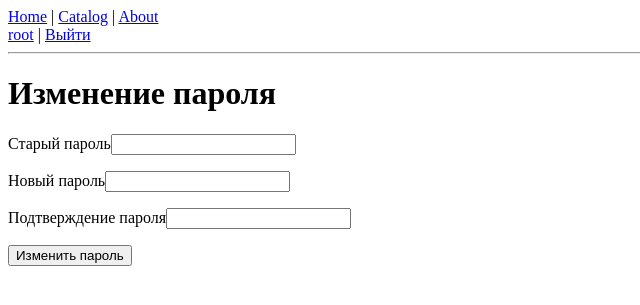
After one commit to RaiTak/worldbook, a Django app: page /users/password_change/ in a window 1280 px wide. The commit adds this page. Shown: the top 305 px of the page, without its empty margins (0-640 px from the left). Run offline with Django 5.2, Linux system fonts and the light colour scheme; a user stored in the database is signed in.

Commit message:
0.09 Create PasswordChange

```diff
--- /dev/null
+++ b/worldbook/templates/users/password_change_form.html
@@ -0,0 +1,18 @@
+{% extends 'main/base.html' %}
+
+
+{% block content %}
+<h1>Изменение пароля</h1>
+
+<form method="post">
+    {% csrf_token %}
+
+    <div class="form-error">{{ form.non_field_errors }}</div>
+    {% for f in form %}
+    <p><label class="form-label" for="{{ f.id_for_label }}">{{ f.label }}</label>{{ f }}</p>
+    <div class="form-error">{{ f.errors }}</div>
+    {% endfor %}
+
+    <p><button type="submit">Изменить пароль</button></p>
+</form>
+{% endblock %}
--- a/worldbook/templates/users/profile.html
+++ b/worldbook/templates/users/profile.html
@@ -20,4 +20,7 @@
 
     <button type="submit">Сохранить</button>
 </form>
+
+<hr>
+<p><a href="{% url 'users:password_change' %}">Сменить пароль</a></p>
 {% endblock %}
--- a/worldbook/users/forms.py
+++ b/worldbook/users/forms.py
@@ -1,6 +1,6 @@
 from django import forms
 from django.contrib.auth import get_user_model
-from django.contrib.auth.forms import AuthenticationForm, UserCreationForm
+from django.contrib.auth.forms import AuthenticationForm, UserCreationForm, PasswordChangeForm
 
 
 class ProfileUserForm(forms.ModelForm):
@@ -53,3 +53,9 @@ class RegisterUserForm(UserCreationForm):
         if get_user_model().objects.filter(email=email).exists():
             raise forms.ValidationError("Такой E-mail уже существует!")
         return email
+
+
+class UserPasswordChangeForm(PasswordChangeForm):
+    old_password = forms.CharField(label="Старый пароль", widget=forms.PasswordInput())
+    new_password1 = forms.CharField(label="Новый пароль", widget=forms.PasswordInput())
+    new_password2 = forms.CharField(label="Подтверждение пароля", widget=forms.PasswordInput())
--- a/worldbook/users/urls.py
+++ b/worldbook/users/urls.py
@@ -1,4 +1,4 @@
-from django.contrib.auth.views import LogoutView
+from django.contrib.auth.views import LogoutView, PasswordChangeDoneView
 from django.urls import path
 from users import views
 
@@ -9,4 +9,9 @@ urlpatterns = [
     path('logout/', LogoutView.as_view(next_page='main:home'), name='logout'),
     path('register/', views.RegisterUser.as_view(), name='register'),
     path('profile/', views.ProfileUser.as_view(), name='profile'),
+
+    path('password_change/', views.UserPasswordChange.as_view(), name='password_change'),
+    path('password_change/done/', PasswordChangeDoneView.as_view(
+        template_name='users/password_change_done.html'), name='password_change_done'),
+
 ]
--- a/worldbook/users/views.py
+++ b/worldbook/users/views.py
@@ -1,10 +1,10 @@
 from django.contrib.auth import get_user_model
 from django.contrib.auth.mixins import LoginRequiredMixin
-from django.contrib.auth.views import LoginView
+from django.contrib.auth.views import LoginView, PasswordChangeView
 from django.urls import reverse_lazy
 from django.views.generic import CreateView, UpdateView
 from config import settings
-from users.forms import ProfileUserForm, LoginUserForm, RegisterUserForm
+from users.forms import ProfileUserForm, LoginUserForm, RegisterUserForm, UserPasswordChangeForm
 
 
 # Create your views here.
@@ -42,3 +42,10 @@ class ProfileUser(LoginRequiredMixin, UpdateView):
 
     def get_object(self, queryset=None):
         return self.request.user
+
+
+class UserPasswordChange(PasswordChangeView):
+    form_class = UserPasswordChangeForm
+    success_url = reverse_lazy("users:password_change_done")
+    template_name = "users/password_change_form.html"
+    extra_context = {'title': "Изменение пароля"}
```
Also changed, not shown: worldbook/templates/users/password_change_done.html (added, +8 -0 lines).
